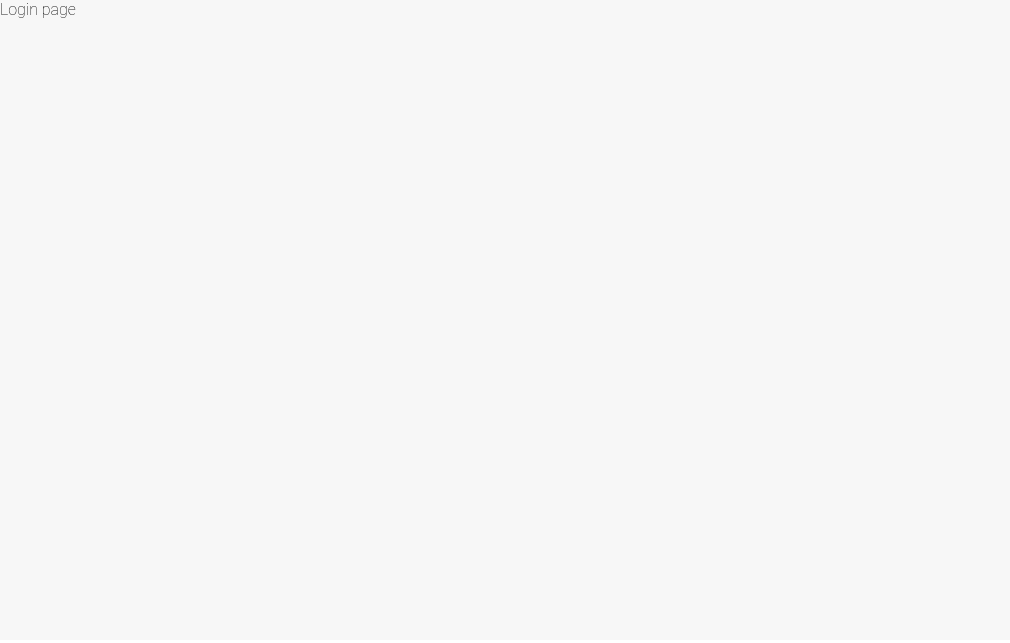
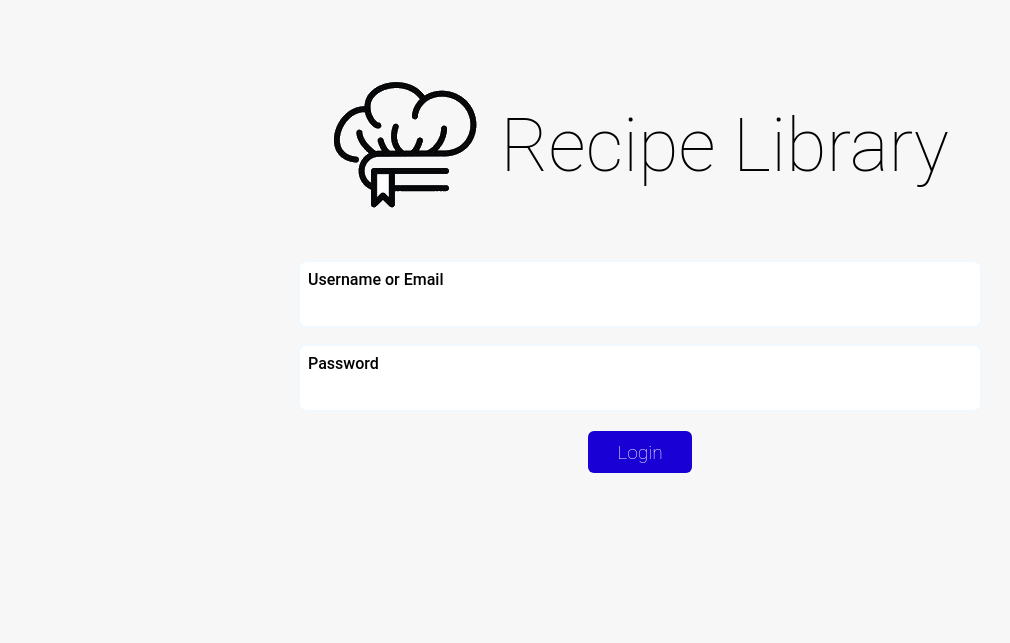
Before and after one commit to LongLeGL/RecipeLibraryWebapp, a React app: page /Login in a window 1280 px wide. Shown: the whole page, without its empty margins (0-1010 px from the left). Built offline with nearby package versions, Linux system fonts and the light colour scheme.

Commit message:
finished login page UI

```diff
--- a/src/pages/Login.css
+++ b/src/pages/Login.css
@@ -1,5 +1,58 @@
 .LoginPage {
     width: 100vw;
-    height: 80vh;
+    height: 100vh;
     background-color: var(--bg_gray);
 }
+
+.LoginPageTitle {
+    display: flex;
+    align-items: center;
+    justify-content: center;
+    gap: .5em;
+    padding-top: 10vh;
+    font-size: 2.3em;
+    font-weight: 800;
+}
+
+form {
+    margin-top: 2em;
+    display: flex;
+    flex-direction: column;
+}
+
+.InputContainer {
+    margin: auto;
+    margin-top: 1em;
+    display: flex;
+    flex-direction: column;
+    background-color: white;
+    width: 50vw;
+    height: 3em;
+    border-color: aliceblue;
+    border-radius: 8px;
+    border-width: 2px;
+    border-style: solid;
+    padding: 0.5rem 2rem 0.5rem 0.5rem
+}
+
+.InputContainer label {
+    font-weight: 500;
+}
+
+.InputContainer input {
+    height: 5em;
+    border-style: none;
+    outline: none;
+}
+
+.LoginPage input[type='submit'] {
+    margin: auto;
+    margin-top: 1em;
+    text-align: center;
+    font-size: 1.2em;
+    padding: 0.5em 1.5em;
+    cursor: pointer;
+    background-color: var(--blue);
+    border-radius: 6px;
+    color: white;
+}
--- a/src/pages/Login.js
+++ b/src/pages/Login.js
@@ -1,12 +1,38 @@
 import './Login.css';
 import './global.css'
-import React from 'react';
+import React, {useState} from 'react';
 import {Link} from "react-router-dom";
 
+
 function Login() {
+  const [email, setEmail] = useState("");
+  const [password, setPassword] = useState("");
+
+  function handleSubmit(e) {
+    e.preventDefault();
+    console.log(email, password);
+    window.location.href = '/';
+  }
+
   return (
     <div className='LoginPage'>
-      Login page
+      <div className='LoginPageTitle'>
+        <img src='/logo.png' alt='logo' />
+        <h1>Recipe Library</h1>
+      </div>
+
+      <form>
+        <div className='InputContainer'>
+          <label>Username or Email</label>
+          <input type="text" name="name" onChange={(e) => setEmail(e.target.value)} />
+        </div>
+        <div className='InputContainer'>
+          <label>Password</label>
+          <input type="password" name="password" onChange={e => setPassword(e.target.value)} />
+        </div>
+        <input type='submit' value='Login' onClick={handleSubmit} />
+
+      </form>
     </div>
   );
 }
```
Also changed, not shown: public/favicon.ico, public/logo.png (added).
